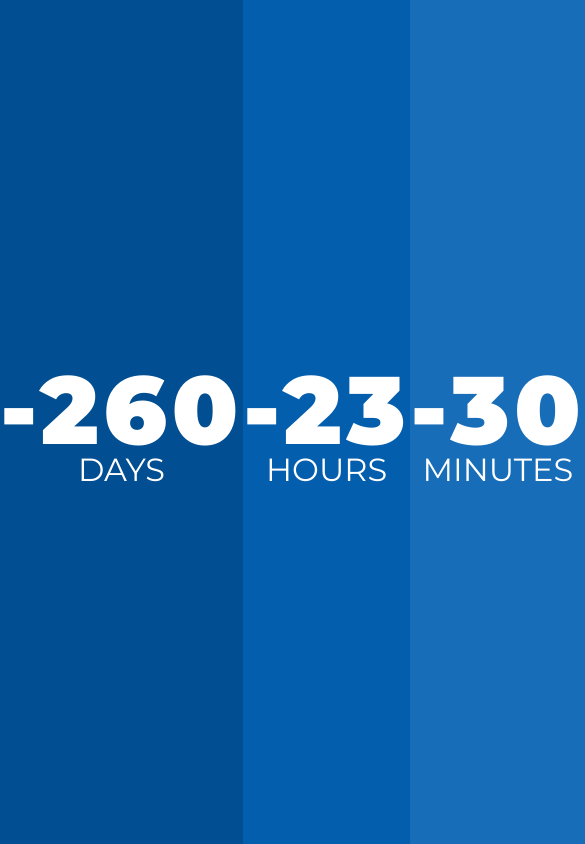
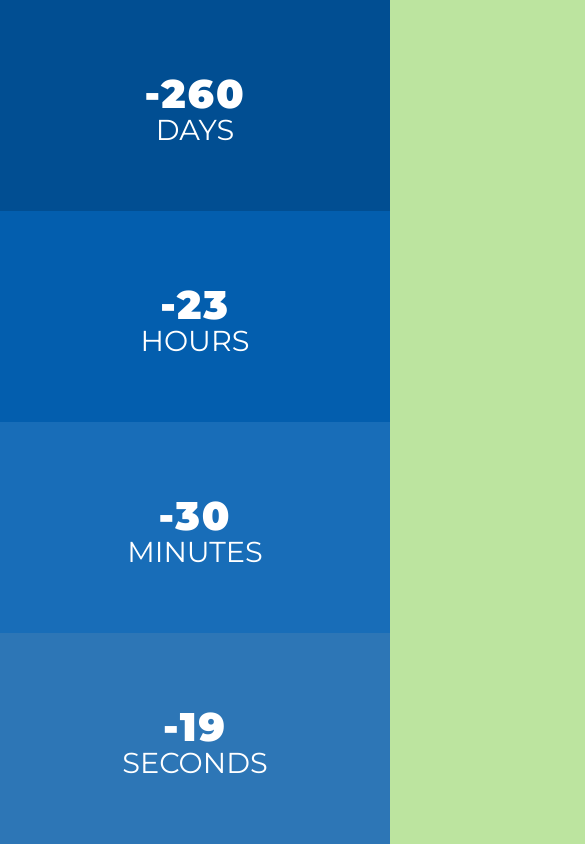
Before and after one commit to desholmes/tfft-countdown, a website built with Parcel: page src/index.html in a window 390 px wide. Shown: the top 844 px of the page, 585 px wide, since content can reach past the window. Built offline with nearby package versions, Linux system fonts and the light colour scheme.

Commit message:
Responsive styles added

```diff
--- a/src/index.html
+++ b/src/index.html
@@ -1,14 +1,27 @@
-<html>
+<!DOCTYPE html>
+<html lang="en">
+  <head>
+    <title>TffT! Countdown</title>
+    <meta charset="utf-8" />
+    <meta http-equiv="X-UA-Compatible" content="IE=edge,chrome=1" />
+    <meta name="viewport" content="width=device-width, initial-scale=1" />
     <style>
+      html {
+        min-height: 100%;
+      }
       body {
+        height: 100vh;
+        min-height: 100%;
         margin: 0;
         padding: 0;
         overscroll-behavior-y: none;
-      background-color: #041729;
+        background-color: #bce49f;
         overflow: hidden;
+        display: flex;
+        flex-direction: column;
       }
     </style>
-  <title>TffT! Countdown</title>
+  </head>
   <body id="tfft-countdown">
     <div class="TfftCountdown">
       <div class="days group">
@@ -28,6 +41,7 @@
         <div class="label">Seconds</div>
       </div>
     </div>
-    <script src="./main.js"></script>
+    <script src="./modules/tfftCountdown.js" type="module"></script>
+    <script src="./main.js" type="module"></script>
   </body>
 </html>
--- a/src/main.js
+++ b/src/main.js
@@ -1,9 +1,20 @@
-import TfftCountdown from "./modules/tfftCountdown";
-import "./scss/main.scss";
+// import TfftCountdown from "./modules/tfftCountdown";
+// import "./scss/main.scss";
 
 const config = {
   containerId: "tfft-countdown",
   targetDate: { date: 30, month: 0, year: 2021 },
 };
 
-const terminal = new TfftCountdown(config);
+const init = () => {
+  new TfftCountdown(config);
+}
+
+if (
+  document.readyState === "complete" ||
+  (document.readyState !== "loading" && !document.documentElement.doScroll)
+) {
+  init();
+} else {
+  document.addEventListener("DOMContentLoaded", init);
+}
--- /dev/null
+++ b/src/modules/tfffCountdown.scss
@@ -0,0 +1,84 @@
+@import url("https://fonts.googleapis.com/css?family=Montserrat:400,900");
+@import url("./../../node_modules/normalize.css/normalize.css");
+
+
+.TfftCountdown {
+  width: 100%;
+  height: 100%;
+  display: flex;
+  flex-direction: column;
+  overflow-y: auto;
+
+  & * {
+    font-family: "Montserrat", sans-serif;
+    color: #ffffff;
+  }
+
+  @media only screen and (min-width: 550px) {
+    flex-direction: row;
+  }
+
+  .group {
+    width: 100%;
+    height: 100%;
+    display: flex;
+    flex-direction: column;
+    justify-content: center;
+    align-items: center;
+
+    .digit {
+      font-size: 2.5em;
+      letter-spacing: 0.05em;
+      line-height: 3rem;
+      font-weight: 900;
+
+      @media only screen and (min-width: 550px) {
+        font-size: 2.7em;
+        letter-spacing: 0.05em;
+        line-height: 3rem;
+      }
+
+      @media only screen and (min-width: 920px) {
+        font-size: 5em;
+        letter-spacing: 0.05em;
+        line-height: 6rem;
+      }
+    }
+
+    .label {
+      font-size: 1.8em;
+      line-height: 1.5rem;
+      font-weight: 400;
+      text-transform: uppercase;
+
+      @media only screen and (min-width: 550px) {
+        font-size: 1.3em;
+        letter-spacing: 0.05em;
+        line-height: 1.1rem;
+      }
+
+      @media only screen and (min-width: 920px) {
+        font-size: 2em;
+        letter-spacing: 0.05em;
+      }
+
+    }
+
+    // replace @each
+    &:nth-child(1) {
+      background-color: #014e92;
+    }
+
+    &:nth-child(2) {
+      background-color: #035eae;
+    }
+
+    &:nth-child(3) {
+      background-color: #186db8;
+    }
+
+    &:nth-child(4) {
+      background-color: #2d76b6;
+    }
+  }
+}
--- a/src/modules/tfftCountdown.js
+++ b/src/modules/tfftCountdown.js
@@ -1,3 +1,5 @@
+import "./tfffCountdown.scss";
+
 class TfftCountdown {
   #id = "tfft-countdown";
   #dom = {};
```
Also changed, not shown: package.json (+7 -4 lines), 2 other files. Lines whose indentation alone changed are shown as unchanged.
